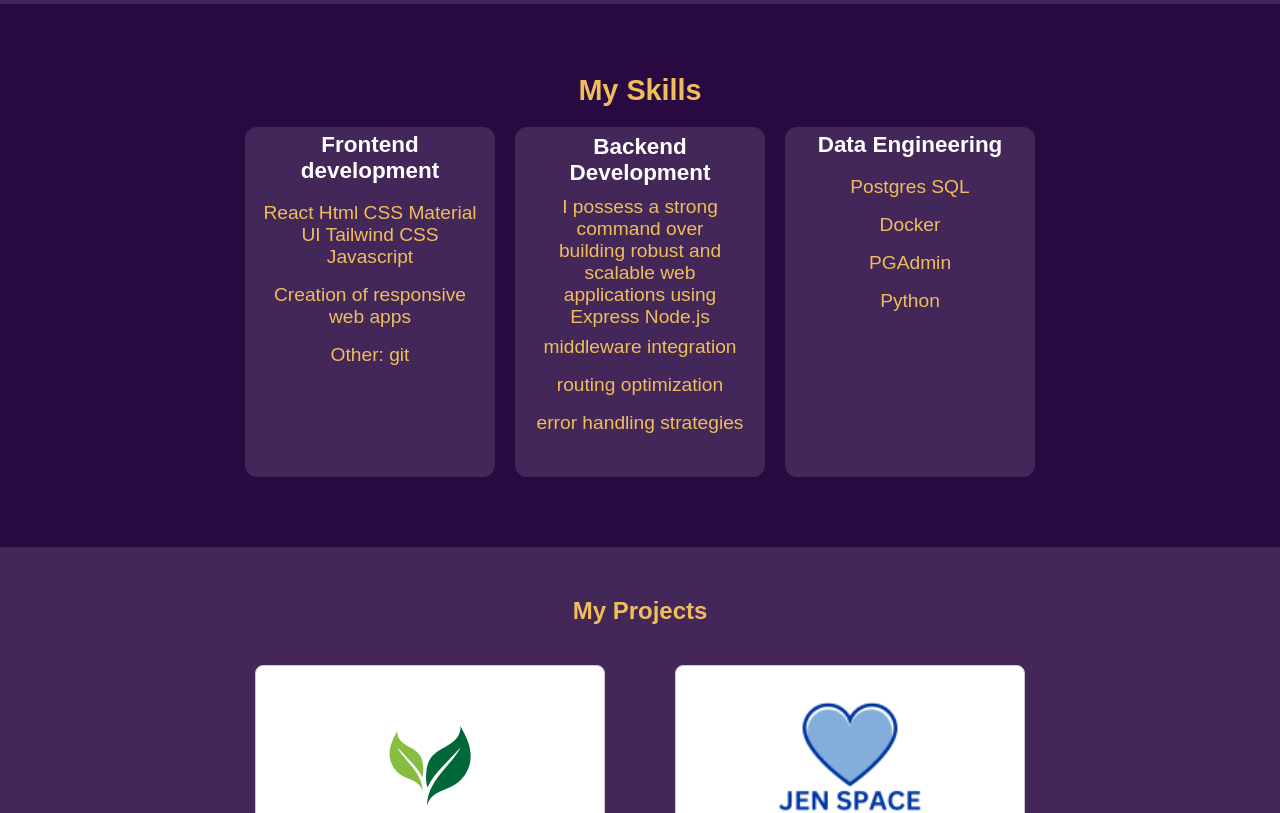
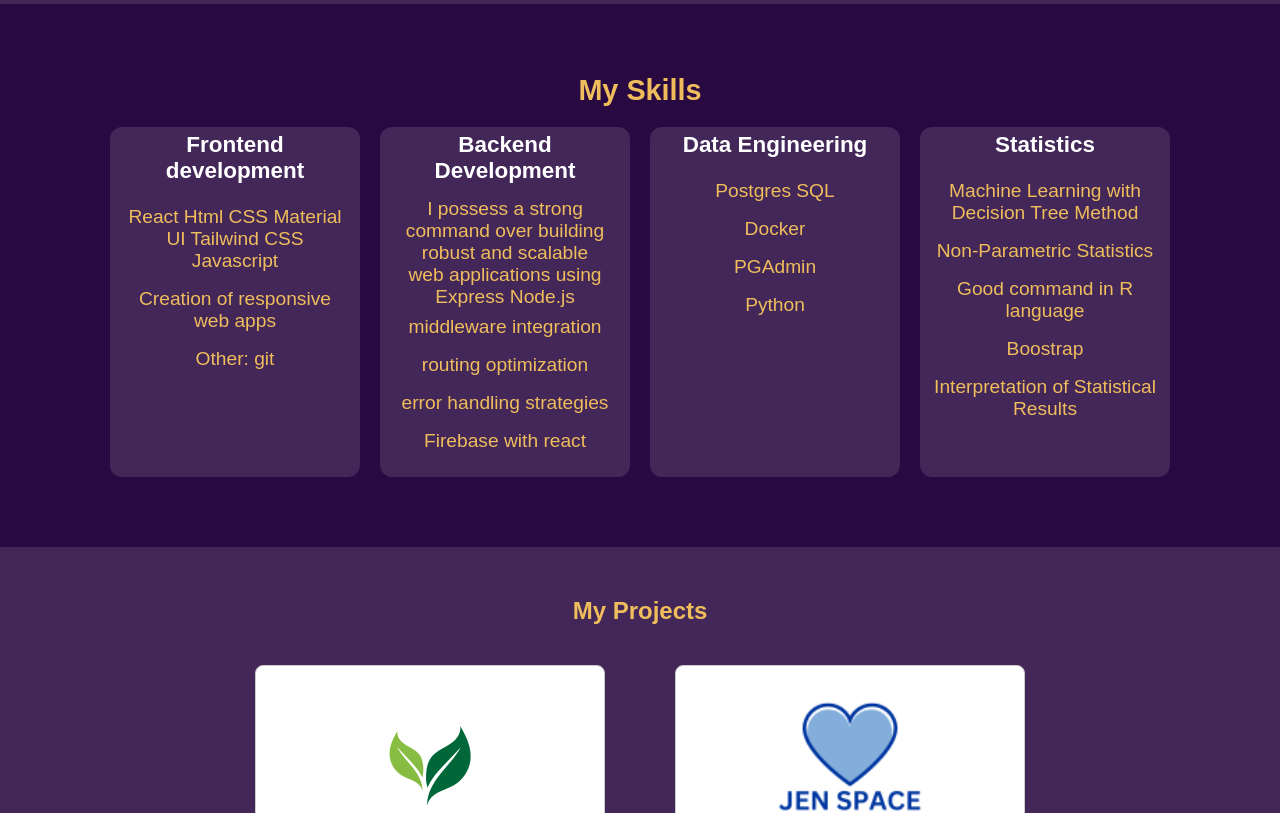
Before and after one commit to Nancylovesdata/my-portfolio-website, a plain HTML site: page index.html in a window 1280 px wide. Shown: the part 1200-2013 px from the top of the page. Drawn offline with Linux system fonts and the light colour scheme.

Commit message:
added statistical skills

```diff
--- a/index.css
+++ b/index.css
@@ -406,14 +406,14 @@ border-radius: 50%;
   }
 
   .service-card h3 {
-    margin-bottom: 10px;
+    margin-bottom: 14px;
     color: white;
   }
 
 
 
 .backend{
-padding: 7px;
+padding: 12px;
 
   }
 
@@ -427,7 +427,6 @@ padding: 7px;
   .service-card-container {
     flex: 1;
   }
-
 
 
 
--- a/index.html
+++ b/index.html
@@ -19,7 +19,7 @@
         <div>
           <span class="firstname">
             <a href="#header" target="_blank">Nancy Esi Obengma
-            <span class="highlight">Freeman</span></a>
+              <span class="highlight">Freeman</span></a>
           </span>
         </div>
 
@@ -59,7 +59,8 @@
           <div>
             <div class="header-text-description">
               <div>
-                <h1>Hello my name is <br> <span class="name">NANCY ESI OBENGMA FREEMAN</span><br>I am a full Stack
+                <h1>Hello my name is <br> <span class="name">NANCY ESI OBENGMA FREEMAN</span><br>I am a burgeoning full
+                  Stack
                   Developer</h1>
               </div>
             </div>
@@ -145,7 +146,7 @@
         </div>
 
         <div class="service-card-container">
-          <div class="service-card backend">
+          <div class="service-card">
             <h3>Backend Development</h3>
             <p>I possess a strong command over building robust and scalable web applications using Express Node.js </p>
             <ul>
@@ -163,6 +164,12 @@
             <ul>
               <li>
                 error handling strategies
+              </li>
+            </ul>
+
+            <ul class="firebase">
+              <li>
+                Firebase with react
               </li>
             </ul>
 
@@ -195,6 +202,41 @@
             </ul>
           </div>
         </div>
+
+
+        <div class="service-card-container">
+          <div class="service-card">
+            <h3>Statistics</h3>
+            <ul>
+              <li>
+                Machine Learning with Decision Tree Method
+              </li>
+            </ul>
+            <ul>
+              <li>
+                Non-Parametric Statistics
+              </li>
+            </ul>
+
+            <ul>
+              <li>
+                Good command in R language
+              </li>
+            </ul>
+            <ul>
+              <li>
+               Boostrap
+              </li>
+            </ul>
+
+            <ul>
+              <li>
+               Interpretation of Statistical Results
+              </li>
+            </ul>
+          </div>
+        </div>
+
 
       </div>
     </section>
@@ -388,18 +430,19 @@
         <div class="footer-section social">
           <h2>Follow Me</h2>
 
-          <a href="https://www.linkedin.com/in/nancy-freeman-81ab95200/" target="_blank"><i class="fab fa-linkedin"></i></a>
+          <a href="https://www.linkedin.com/in/nancy-freeman-81ab95200/" target="_blank"><i
+              class="fab fa-linkedin"></i></a>
         </div>
 
 
 
 
-    <script src="https://kit.fontawesome.com/0b3e562c99.js" crossorigin="anonymous"></script>
+        <script src="https://kit.fontawesome.com/0b3e562c99.js" crossorigin="anonymous"></script>
 
-    <!-- <div class="footer-bottom">
+        <!-- <div class="footer-bottom">
       <p>&copy; 2024 Nancy Freeman Portfolio Website. All rights reserved.</p>
     </div> -->
-  </footer>
+    </footer>
 </body>
 
 </html>
```
